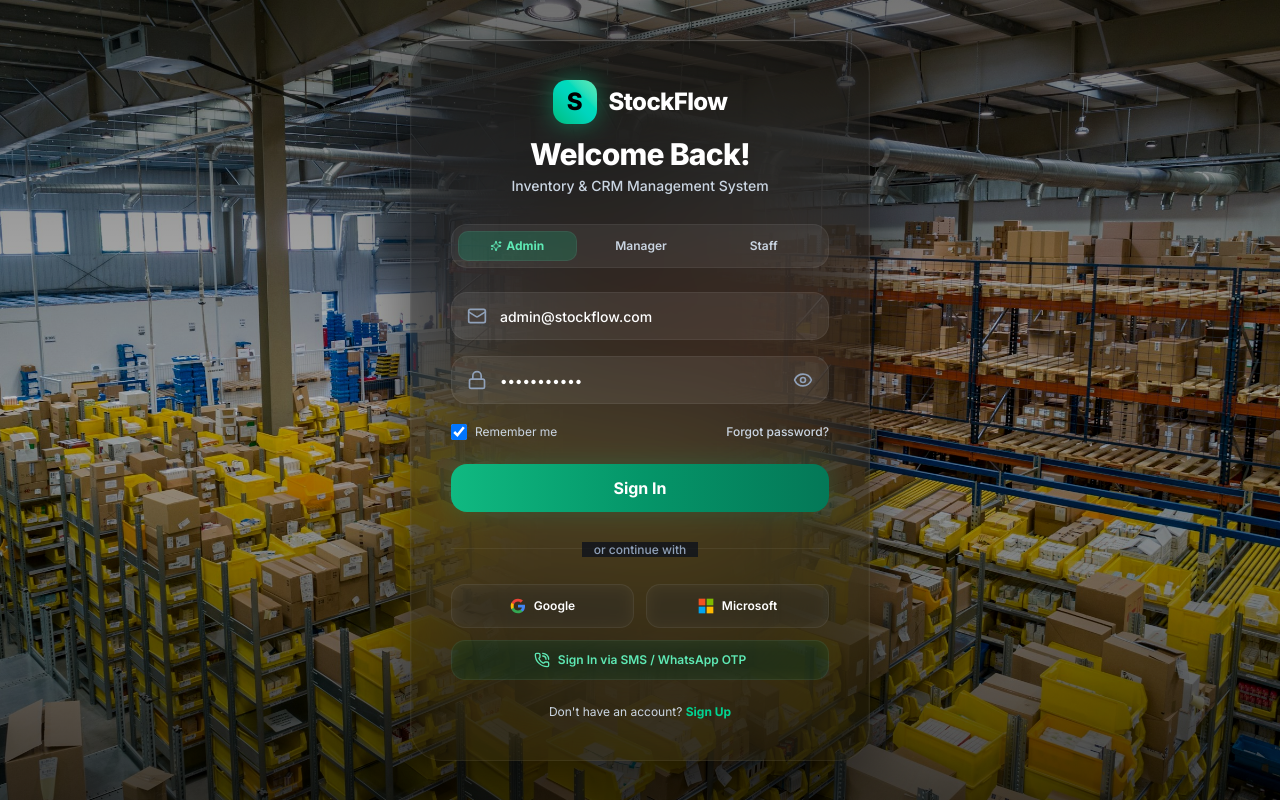
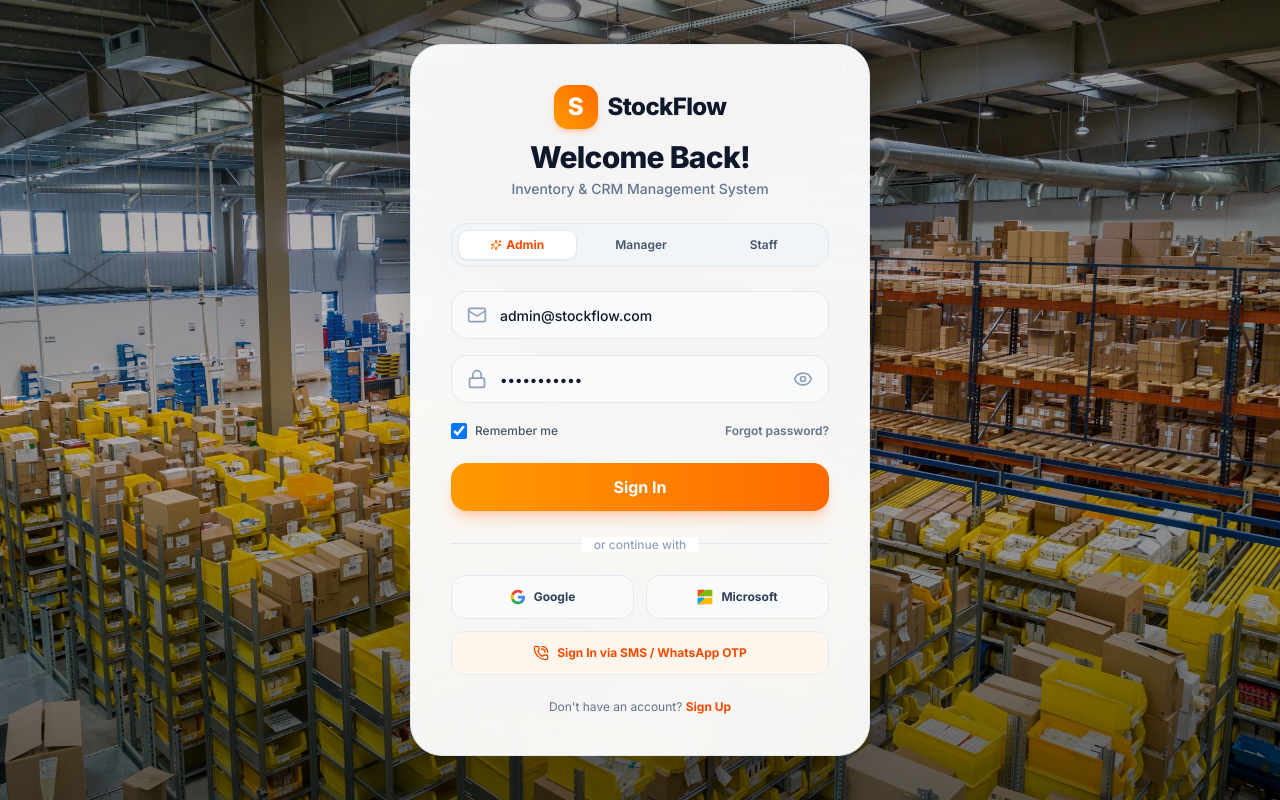
Before and after one commit to Dikshu143644/dos-commerce-studio, a React (Vite) app: page /login in a window 1280 px wide. Built offline with nearby package versions, Linux system fonts and the light colour scheme; no server answers.

Commit message:
feat: overhaul UI/UX to clean White & Orange Landing Page aesthetic

```diff
--- a/src/index.css
+++ b/src/index.css
@@ -1,61 +1,61 @@
 @import 'tailwindcss';
 
 @theme inline {
-  --color-background: #0a0a0a;
-  --color-foreground: #f4f4f4;
-  --color-card: rgba(255, 255, 255, 0.03);
-  --color-card-foreground: #f4f4f4;
-  --color-primary: #10b981;
-  --color-primary-foreground: #ffffff;
-  --color-secondary: rgba(255, 255, 255, 0.06);
-  --color-secondary-foreground: #a1a1aa;
-  --color-muted: rgba(255, 255, 255, 0.04);
-  --color-muted-foreground: #71717a;
-  --color-accent: #10b981;
-  --color-accent-foreground: #ffffff;
-  --color-destructive: #ef4444;
-  --color-destructive-foreground: #ffffff;
-  --color-border: rgba(255, 255, 255, 0.06);
-  --color-input: rgba(255, 255, 255, 0.06);
-  --color-ring: #10b981;
-  --color-sidebar-background: rgba(0, 0, 0, 0.8);
-  --color-sidebar-foreground: #f4f4f4;
-  --color-sidebar-border: rgba(255, 255, 255, 0.06);
-  --color-chart-1: #10b981;
-  --color-chart-2: #14b8a6;
-  --color-chart-3: #06d6a0;
-  --color-chart-4: #0d9488;
-  --color-chart-5: #047857;
-  --radius: 1.5rem;
+  --color-background: #FDFBF7;
+  --color-foreground: #0F172A;
+  --color-card: #FFFFFF;
+  --color-card-foreground: #0F172A;
+  --color-primary: #F97316;
+  --color-primary-foreground: #FFFFFF;
+  --color-secondary: #F1F5F9;
+  --color-secondary-foreground: #334155;
+  --color-muted: #F8FAFC;
+  --color-muted-foreground: #64748B;
+  --color-accent: #F59E0B;
+  --color-accent-foreground: #FFFFFF;
+  --color-destructive: #EF4444;
+  --color-destructive-foreground: #FFFFFF;
+  --color-border: #E2E8F0;
+  --color-input: #FFFFFF;
+  --color-ring: #F97316;
+  --color-sidebar-background: #FFFFFF;
+  --color-sidebar-foreground: #0F172A;
+  --color-sidebar-border: #E2E8F0;
+  --color-chart-1: #F97316;
+  --color-chart-2: #F59E0B;
+  --color-chart-3: #FB923C;
+  --color-chart-4: #3B82F6;
+  --color-chart-5: #10B981;
+  --radius: 1.25rem;
 }
 
 :root {
-  --background: #0a0a0a;
-  --foreground: #f4f4f4;
-  --card: rgba(255, 255, 255, 0.03);
-  --card-foreground: #f4f4f4;
-  --primary: #10b981;
-  --primary-foreground: #ffffff;
-  --secondary: rgba(255, 255, 255, 0.06);
-  --secondary-foreground: #a1a1aa;
-  --muted: rgba(255, 255, 255, 0.04);
-  --muted-foreground: #71717a;
-  --accent: #10b981;
-  --accent-foreground: #ffffff;
-  --destructive: #ef4444;
-  --destructive-foreground: #ffffff;
-  --border: rgba(255, 255, 255, 0.06);
-  --input: rgba(255, 255, 255, 0.06);
-  --ring: #10b981;
-  --radius: 1.5rem;
-  --sidebar-background: rgba(0, 0, 0, 0.8);
-  --sidebar-foreground: #f4f4f4;
-  --sidebar-border: rgba(255, 255, 255, 0.06);
-  --chart-1: #10b981;
-  --chart-2: #14b8a6;
-  --chart-3: #06d6a0;
-  --chart-4: #0d9488;
-  --chart-5: #047857;
+  --background: #FDFBF7;
+  --foreground: #0F172A;
+  --card: #FFFFFF;
+  --card-foreground: #0F172A;
+  --primary: #F97316;
+  --primary-foreground: #FFFFFF;
+  --secondary: #F1F5F9;
+  --secondary-foreground: #334155;
+  --muted: #F8FAFC;
+  --muted-foreground: #64748B;
+  --accent: #F59E0B;
+  --accent-foreground: #FFFFFF;
+  --destructive: #EF4444;
+  --destructive-foreground: #FFFFFF;
+  --border: #E2E8F0;
+  --input: #FFFFFF;
+  --ring: #F97316;
+  --radius: 1.25rem;
+  --sidebar-background: #FFFFFF;
+  --sidebar-foreground: #0F172A;
+  --sidebar-border: #E2E8F0;
+  --chart-1: #F97316;
+  --chart-2: #F59E0B;
+  --chart-3: #FB923C;
+  --chart-4: #3B82F6;
+  --chart-5: #10B981;
 }
 
 /* Global styles */
@@ -92,28 +92,28 @@
 }
 
 ::-webkit-scrollbar-thumb {
-  background: rgba(255, 255, 255, 0.1);
+  background: rgba(0, 0, 0, 0.15);
   border-radius: 4px;
 }
 
 ::-webkit-scrollbar-thumb:hover {
-  background: rgba(255, 255, 255, 0.2);
+  background: rgba(0, 0, 0, 0.25);
 }
 
 /* Utility classes */
 .glass {
   backdrop-filter: blur(12px);
   -webkit-backdrop-filter: blur(12px);
-  background: rgba(255, 255, 255, 0.03);
-  border: 1px solid rgba(255, 255, 255, 0.06);
+  background: rgba(255, 255, 255, 0.85);
+  border: 1px solid rgba(0, 0, 0, 0.08);
 }
 
 .gradient-orb {
   position: absolute;
   border-radius: 50%;
-  filter: blur(80px);
-  opacity: 0.15;
-  background: radial-gradient(circle, #10b981, #14b8a6);
+  filter: blur(90px);
+  opacity: 0.08;
+  background: radial-gradient(circle, #F97316, #F59E0B);
   pointer-events: none;
 }
 
--- a/src/pages/auth/Login.tsx
+++ b/src/pages/auth/Login.tsx
@@ -118,63 +118,63 @@
   };
 
   return (
-    <div className="relative min-h-screen w-full flex items-center justify-center overflow-hidden bg-[#020617] px-4 py-8">
-      {/* Full-Screen Panoramic Cinematic Sunset Warehouse Background (Image 2) */}
+    <div className="relative min-h-screen w-full flex items-center justify-center overflow-hidden bg-[#FDFBF7] px-4 py-8">
+      {/* Warm Ambient Warehouse Background Overlay (Image 1 & 2 fusion) */}
       <div className="absolute inset-0 z-0 overflow-hidden">
         <img
           src="/images/backgrounds/warehouse-sunset-drone.jpg"
           alt="StockFlow Logistics Facility"
-          className="w-full h-full object-cover filter brightness-[0.9] contrast-[1.05]"
+          className="w-full h-full object-cover filter brightness-[0.95] contrast-[1.02]"
           onError={(e) => {
             (e.target as HTMLImageElement).src = 'https://images.unsplash.com/photo-1586528116311-ad8dd3c8310d?auto=format&fit=crop&w=2000&q=85';
           }}
         />
-        {/* Soft Vignette Overlay */}
-        <div className="absolute inset-0 bg-gradient-to-t from-black/70 via-black/20 to-black/50" />
+        {/* Warm Golden Sunlight Vignette Overlay */}
+        <div className="absolute inset-0 bg-gradient-to-t from-black/60 via-amber-950/20 to-black/40" />
       </div>
 
-      {/* Frosted Glassmorphic Center Card (Pixel-Perfect to Image 2) */}
+      {/* Clean White Frosted Glass Center Card in White/Orange Style */}
       <motion.div
         initial={{ opacity: 0, y: 20, scale: 0.96 }}
         animate={{ opacity: 1, y: 0, scale: 1 }}
         transition={{ duration: 0.5, ease: 'easeOut' }}
-        className="relative z-10 w-full max-w-[460px] rounded-[32px] bg-black/30 backdrop-blur-3xl p-8 sm:p-10 border border-white/25 shadow-[0_25px_80px_rgba(0,0,0,0.6),inset_0_1px_1px_rgba(255,255,255,0.2)]"
+        className="relative z-10 w-full max-w-[460px] rounded-[32px] bg-white/95 backdrop-blur-2xl p-8 sm:p-10 border border-white/60 shadow-[0_25px_80px_rgba(0,0,0,0.25)] text-slate-900"
       >
         {/* Brand Header */}
-        <div className="text-center mb-7">
-          <div className="inline-flex items-center justify-center gap-3 mb-3">
-            <div className="h-11 w-11 rounded-[14px] bg-gradient-to-tr from-emerald-500 via-teal-400 to-emerald-300 flex items-center justify-center shadow-[0_0_24px_rgba(16,185,129,0.5)]">
-              <span className="text-2xl font-black text-black">S</span>
+        <div className="text-center mb-6">
+          <div className="inline-flex items-center justify-center gap-2.5 mb-2.5">
+            <div className="h-11 w-11 rounded-[14px] bg-gradient-to-tr from-amber-500 to-orange-500 flex items-center justify-center shadow-md shadow-orange-500/25">
+              <span className="text-2xl font-black text-white">S</span>
             </div>
-            <span className="text-2xl font-extrabold text-white tracking-tight">StockFlow</span>
+            <span className="text-2xl font-black text-slate-900 tracking-tight">StockFlow</span>
           </div>
 
-          <h1 className="text-3xl font-extrabold text-white tracking-tight">Welcome Back!</h1>
-          <p className="text-xs sm:text-sm text-slate-300 font-medium mt-1">
+          <h1 className="text-3xl font-extrabold text-slate-900 tracking-tight">Welcome Back!</h1>
+          <p className="text-xs sm:text-sm text-slate-500 font-medium mt-1">
             Inventory & CRM Management System
           </p>
         </div>
 
-        {/* 1-Click Role Quick Access Bar */}
-        <div className="mb-6 p-1.5 rounded-[16px] bg-white/[0.06] border border-white/10 flex items-center justify-between gap-1.5">
+        {/* 1-Click Role Quick Access Bar in White/Orange Style */}
+        <div className="mb-6 p-1.5 rounded-[16px] bg-slate-100/80 border border-slate-200/80 flex items-center justify-between gap-1.5">
           <button
             type="button"
             onClick={() => handleQuickDemo('admin')}
-            className="flex-1 py-1.5 px-2 rounded-[10px] text-xs font-bold text-emerald-300 bg-emerald-500/20 hover:bg-emerald-500/30 transition-all border border-emerald-500/30 text-center flex items-center justify-center gap-1"
+            className="flex-1 py-1.5 px-2 rounded-[10px] text-xs font-bold text-orange-600 bg-white hover:bg-orange-50 transition-all border border-orange-200/80 shadow-xs text-center flex items-center justify-center gap-1"
           >
-            <Sparkles className="h-3 w-3" /> Admin
+            <Sparkles className="h-3 w-3 text-orange-500" /> Admin
           </button>
           <button
             type="button"
             onClick={() => handleQuickDemo('manager')}
-            className="flex-1 py-1.5 px-2 rounded-[10px] text-xs font-semibold text-slate-300 hover:text-white hover:bg-white/10 transition-all text-center"
+            className="flex-1 py-1.5 px-2 rounded-[10px] text-xs font-semibold text-slate-600 hover:text-slate-900 hover:bg-white transition-all text-center"
           >
             Manager
           </button>
           <button
             type="button"
             onClick={() => handleQuickDemo('staff')}
-            className="flex-1 py-1.5 px-2 rounded-[10px] text-xs font-semibold text-slate-300 hover:text-white hover:bg-white/10 transition-all text-center"
+            className="flex-1 py-1.5 px-2 rounded-[10px] text-xs font-semibold text-slate-600 hover:text-slate-900 hover:bg-white transition-all text-center"
           >
             Staff
           </button>
@@ -190,11 +190,11 @@
                 type="email"
                 placeholder="Email"
                 {...register('email')}
-                className="h-12 pl-12 pr-4 bg-white/[0.07] border-white/15 rounded-[16px] text-white placeholder:text-slate-400 focus:border-emerald-400 focus:ring-emerald-400/20 text-sm font-medium"
+                className="h-12 pl-12 pr-4 bg-slate-50 border-slate-200/90 rounded-[16px] text-slate-900 placeholder:text-slate-400 focus:border-orange-500 focus:ring-orange-500/20 text-sm font-medium"
               />
             </div>
             {errors.email && (
-              <p className="text-xs text-rose-400 pl-1">{errors.email.message}</p>
+              <p className="text-xs text-rose-500 pl-1 font-medium">{errors.email.message}</p>
             )}
           </div>
 
@@ -206,69 +206,68 @@
                 type={showPassword ? 'text' : 'password'}
                 placeholder="Password"
                 {...register('password')}
-                className="h-12 pl-12 pr-12 bg-white/[0.07] border-white/15 rounded-[16px] text-white placeholder:text-slate-400 focus:border-emerald-400 focus:ring-emerald-400/20 text-sm font-medium"
+                className="h-12 pl-12 pr-12 bg-slate-50 border-slate-200/90 rounded-[16px] text-slate-900 placeholder:text-slate-400 focus:border-orange-500 focus:ring-orange-500/20 text-sm font-medium"
               />
               <button
                 type="button"
                 onClick={() => setShowPassword(!showPassword)}
-                className="absolute right-4 top-1/2 -translate-y-1/2 text-slate-400 hover:text-white transition-colors"
+                className="absolute right-4 top-1/2 -translate-y-1/2 text-slate-400 hover:text-slate-700 transition-colors"
               >
                 {showPassword ? <EyeOff className="h-5 w-5" /> : <Eye className="h-5 w-5" />}
               </button>
             </div>
             {errors.password && (
-              <p className="text-xs text-rose-400 pl-1">{errors.password.message}</p>
+              <p className="text-xs text-rose-500 pl-1 font-medium">{errors.password.message}</p>
             )}
           </div>
 
           {/* Remember Me & Forgot Password Row */}
           <div className="flex items-center justify-between text-xs pt-1">
-            <label className="flex items-center gap-2 cursor-pointer text-slate-300 hover:text-white select-none">
+            <label className="flex items-center gap-2 cursor-pointer text-slate-600 hover:text-slate-900 select-none">
               <input
                 type="checkbox"
                 checked={rememberMe}
                 onChange={(e) => setRememberMe(e.target.checked)}
-                className="rounded h-4 w-4 bg-white/10 border-white/20 text-emerald-500 focus:ring-0 focus:ring-offset-0"
+                className="rounded h-4 w-4 bg-slate-100 border-slate-300 text-orange-500 focus:ring-0 focus:ring-offset-0"
               />
-              <span>Remember me</span>
+              <span className="font-medium">Remember me</span>
             </label>
             <Link
               to="/forgot-password"
-              className="text-slate-300 hover:text-emerald-400 transition-colors font-medium"
+              className="text-slate-500 hover:text-orange-600 transition-colors font-semibold"
             >
               Forgot password?
             </Link>
           </div>
 
-          {/* Sign In Button (Emerald Gradient from Image 2) */}
+          {/* Sign In Button (Radiant Warm Orange Gradient) */}
           <Button
             type="submit"
             disabled={isLoading}
-            className="w-full h-12 rounded-[16px] bg-gradient-to-r from-[#10b981] via-[#059669] to-[#047857] hover:from-[#059669] hover:to-[#047857] text-white font-bold text-base shadow-[0_0_25px_rgba(16,185,129,0.4)] hover:shadow-[0_0_35px_rgba(16,185,129,0.6)] transition-all duration-300 mt-2"
+            className="w-full h-12 rounded-[16px] bg-gradient-to-r from-amber-500 to-orange-500 hover:from-amber-600 hover:to-orange-600 text-white font-bold text-base shadow-lg shadow-orange-500/25 transition-all duration-300 mt-2"
           >
             {isLoading ? 'Signing in...' : 'Sign In'}
           </Button>
         </form>
 
         {/* Or Continue With Divider */}
-        <div className="relative my-6 text-center">
+        <div className="relative my-5 text-center">
           <div className="absolute inset-0 flex items-center">
-            <div className="w-full border-t border-white/10" />
+            <div className="w-full border-t border-slate-200" />
           </div>
-          <span className="relative bg-[#0d121c]/80 backdrop-blur-md px-3 text-xs text-slate-400 font-medium">
+          <span className="relative bg-white px-3 text-xs text-slate-400 font-medium">
             or continue with
           </span>
         </div>
 
-        {/* SSO Social Buttons (Google & Microsoft from Image 2) */}
+        {/* SSO Social Buttons */}
         <div className="grid grid-cols-2 gap-3">
           <Button
             type="button"
             variant="outline"
             onClick={() => handleQuickDemo('admin')}
-            className="h-11 rounded-[14px] bg-white/[0.06] hover:bg-white/[0.12] border-white/10 text-white text-xs font-semibold gap-2 transition-all"
+            className="h-11 rounded-[14px] bg-slate-50 hover:bg-slate-100 border-slate-200 text-slate-700 text-xs font-bold gap-2 transition-all"
           >
-            {/* Google G Icon */}
             <svg className="h-4 w-4" viewBox="0 0 24 24">
               <path
                 fill="#4285F4"
@@ -294,14 +293,13 @@
             type="button"
             variant="outline"
             onClick={() => handleQuickDemo('admin')}
-            className="h-11 rounded-[14px] bg-white/[0.06] hover:bg-white/[0.12] border-white/10 text-white text-xs font-semibold gap-2 transition-all"
+            className="h-11 rounded-[14px] bg-slate-50 hover:bg-slate-100 border-slate-200 text-slate-700 text-xs font-bold gap-2 transition-all"
           >
-            {/* Microsoft 4-Color Icon */}
             <svg className="h-4 w-4" viewBox="0 0 24 24">
               <path fill="#f25022" d="M1 1h10v10H1z" />
               <path fill="#00a4ef" d="M1 13h10v10H1z" />
-              <path fill="#7fba00" d="M13 1h10v10H13z" />
-              <path fill="#ffb900" d="M13 13h10v10H13z" />
+              <path fill="#7fba00" d="M13 1h10v10H1z" />
+              <path fill="#ffb900" d="M13 13h10v10H1z" />
             </svg>
             Microsoft
           </Button>
@@ -313,35 +311,35 @@
             type="button"
             variant="outline"
             onClick={() => setShowOtpModal(true)}
-            className="w-full h-10 rounded-[14px] bg-emerald-500/10 hover:bg-emerald-500/20 border border-emerald-500/30 text-emerald-300 text-xs font-semibold gap-2 transition-all"
+            className="w-full h-11 rounded-[14px] bg-orange-50 hover:bg-orange-100 border border-orange-200 text-orange-600 text-xs font-bold gap-2 transition-all"
           >
-            <PhoneCall className="h-3.5 w-3.5" /> Sign In via SMS / WhatsApp OTP
+            <PhoneCall className="h-4 w-4" /> Sign In via SMS / WhatsApp OTP
           </Button>
         </div>
 
         {/* Footer Link */}
-        <p className="text-center text-xs text-slate-300 mt-6">
+        <p className="text-center text-xs text-slate-500 mt-6">
           Don't have an account?{' '}
           <Link
             to="/register"
-            className="text-emerald-400 hover:text-emerald-300 font-bold transition-colors underline-offset-4 hover:underline"
+            className="text-orange-600 hover:text-orange-700 font-bold transition-colors underline-offset-4 hover:underline"
           >
             Sign Up
           </Link>
         </p>
       </motion.div>
 
-      {/* Opal SMS OTP Verification Modal */}
+      {/* Opal SMS OTP Verification Modal in Clean White/Orange Style */}
       <Dialog open={showOtpModal} onOpenChange={setShowOtpModal}>
-        <DialogContent className="sm:max-w-[420px] rounded-[28px] bg-[#0F172A]/95 border border-white/20 backdrop-blur-2xl text-white p-6 shadow-2xl">
+        <DialogContent className="sm:max-w-[420px] rounded-[28px] bg-white border border-slate-200 text-slate-900 p-6 shadow-2xl">
           <DialogHeader>
-            <div className="mx-auto mb-3 flex h-12 w-12 items-center justify-center rounded-2xl bg-emerald-500/20 text-emerald-400 border border-emerald-500/30">
-              <ShieldCheck className="h-6 w-6" />
+            <div className="mx-auto mb-3 flex h-13 w-13 items-center justify-center rounded-2xl bg-orange-50 text-orange-600 border border-orange-200 shadow-xs">
+              <ShieldCheck className="h-7 w-7 text-orange-500" />
             </div>
-            <DialogTitle className="text-xl font-bold text-center text-white">
+            <DialogTitle className="text-xl font-black text-center text-slate-900">
               Opal SMS Verification
             </DialogTitle>
-            <DialogDescription className="text-xs text-center text-slate-300">
+            <DialogDescription className="text-xs text-center text-slate-500">
               Authenticate securely via real-time cryptographic SMS OTP
             </DialogDescription>
           </DialogHeader>
@@ -350,13 +348,13 @@
             {!otpSent ? (
               <>
                 <div className="space-y-1.5">
-                  <label className="text-xs font-semibold text-slate-300">Mobile Phone Number</label>
+                  <label className="text-xs font-bold text-slate-700">Mobile Phone Number</label>
                   <Input
                     type="tel"
                     value={phone}
                     onChange={(e) => setPhone(e.target.value)}
                     placeholder="+91 98765 43210"
-                    className="h-11 bg-white/5 border-white/15 rounded-xl text-white text-sm"
+                    className="h-11 bg-slate-50 border-slate-200 rounded-xl text-slate-900 text-sm font-medium focus:border-orange-500"
                   />
                 </div>
 
@@ -365,7 +363,7 @@
                     type="button"
                     onClick={() => handleSendOtp('sms')}
                     disabled={isSendingOtp}
-                    className="h-10 rounded-xl bg-emerald-600 hover:bg-emerald-700 text-white text-xs font-bold gap-1.5"
+                    className="h-10 rounded-xl bg-gradient-to-r from-amber-500 to-orange-500 hover:from-amber-600 hover:to-orange-600 text-white text-xs font-bold gap-1.5 shadow-md shadow-orange-500/20"
                   >
                     <PhoneCall className="h-3.5 w-3.5" /> Send SMS OTP
                   </Button>
@@ -374,7 +372,7 @@
                     variant="outline"
                     onClick={() => handleSendOtp('whatsapp')}
                     disabled={isSendingOtp}
-                    className="h-10 rounded-xl border-emerald-500/30 bg-emerald-500/10 hover:bg-emerald-500/20 text-emerald-300 text-xs font-bold gap-1.5"
+                    className="h-10 rounded-xl border-orange-200 bg-orange-50 hover:bg-orange-100 text-orange-600 text-xs font-bold gap-1.5"
                   >
                     WhatsApp OTP
                   </Button>
@@ -382,24 +380,24 @@
               </>
             ) : (
               <>
-                <div className="rounded-xl bg-emerald-500/10 border border-emerald-500/20 p-3 text-center">
-                  <p className="text-xs text-emerald-300 font-medium">
-                    Code dispatched to <span className="font-bold text-white">{phone}</span>
+                <div className="rounded-xl bg-orange-50 border border-orange-200 p-3 text-center">
+                  <p className="text-xs text-orange-800 font-bold">
+                    Code dispatched to <span className="text-slate-900">{phone}</span>
                   </p>
-                  <p className="text-[11px] text-slate-400 mt-0.5">
+                  <p className="text-[11px] text-slate-500 mt-0.5 font-medium">
                     Valid for {Math.floor(timer / 60)}:{(timer % 60).toString().padStart(2, '0')} min
                   </p>
                 </div>
 
                 <div className="space-y-1.5">
-                  <label className="text-xs font-semibold text-slate-300">Enter 6-Digit Code</label>
+                  <label className="text-xs font-bold text-slate-700">Enter 6-Digit Code</label>
                   <Input
                     type="text"
                     maxLength={6}
                     value={otpCode}
                     onChange={(e) => setOtpCode(e.target.value.replace(/\D/g, ''))}
                     placeholder="123456"
-                    className="h-12 bg-white/5 border-white/20 rounded-xl text-center text-xl font-mono tracking-[0.4em] font-bold text-emerald-400"
+                    className="h-12 bg-orange-50/50 border-orange-300 rounded-xl text-center text-2xl font-mono tracking-[0.4em] font-black text-orange-600 focus:border-orange-500 focus:ring-orange-500/20"
                   />
                 </div>
 
@@ -407,7 +405,7 @@
                   type="button"
                   onClick={handleVerifyOtp}
                   disabled={isVerifyingOtp || otpCode.length < 4}
-                  className="w-full h-11 rounded-xl bg-emerald-500 hover:bg-emerald-600 text-white font-bold text-sm shadow-lg shadow-emerald-500/25"
+                  className="w-full h-11 rounded-xl bg-gradient-to-r from-amber-500 to-orange-500 hover:from-amber-600 hover:to-orange-600 text-white font-bold text-sm shadow-md shadow-orange-500/25"
                 >
                   {isVerifyingOtp ? 'Verifying...' : 'Verify & Log In'}
                 </Button>
@@ -416,7 +414,7 @@
                   <button
                     type="button"
                     onClick={() => setOtpSent(false)}
-                    className="text-slate-400 hover:text-white"
+                    className="text-slate-500 hover:text-slate-800 font-medium"
                   >
                     Change Number
                   </button>
@@ -424,7 +422,7 @@
                     type="button"
                     onClick={() => handleSendOtp('sms')}
                     disabled={timer > 240}
-                    className="text-emerald-400 hover:text-emerald-300 font-semibold disabled:opacity-50"
+                    className="text-orange-600 hover:text-orange-700 font-bold disabled:opacity-50"
                   >
                     Resend Code
                   </button>
```
Also changed, not shown: src/components/layout/Sidebar.tsx (+21 -21 lines), src/components/layout/TopNav.tsx (+11 -11 lines), src/components/shared/KPICard.tsx (+15 -15 lines), src/pages/Dashboard.tsx (+10 -29 lines), src/pages/crm/Customers.tsx (+17 -17 lines).
